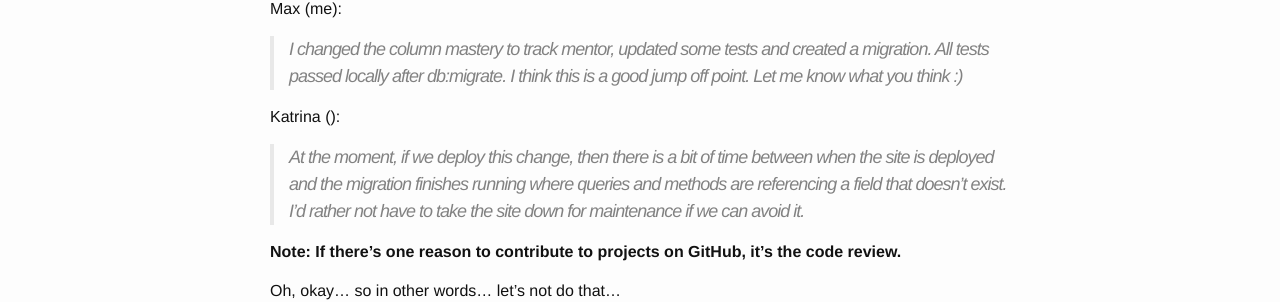
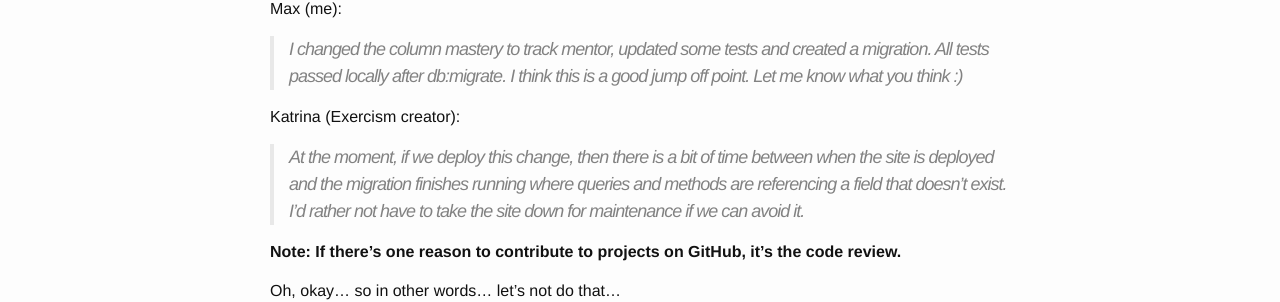
Before and after one commit to learntocodesb/learn-to-code-blog, a Jekyll site: the page built from _posts/2016-03-08-renaming-database-columns-safely.markdown, in a window 1280 px wide. Shown: the part 608-910 px from the top of the page. Built offline with Jekyll 4.4.1, drawn with Linux system fonts in a browser that asks for light colours.

Commit message:
remove heroku cruft, slim down post template for easier styling/understanding, fix post typo

```diff
--- a/Gemfile
+++ b/Gemfile
@@ -1,5 +1,4 @@
 source 'https://rubygems.org'
-ruby '2.3.0'
 
 gem 'jekyll'
 gem 'kramdown'
--- a/_config.yml
+++ b/_config.yml
@@ -3,7 +3,7 @@ title: Learn to Code -- Santa Barbara
 email: info@learntocodesb.org
 description: A group that teaches people to read good... code.
 baseurl: "" # the subpath of your site, e.g. /blog
-url: "http://learntocodesb.org" # the base hostname & protocol for your site
+url: "http://learntocodesb.github.io" # the base hostname & protocol for your site
 github_username: learntocodesb
 meetup_link: "http://www.meetup.com/learn-to-code-santa-barbara"
 
@@ -12,4 +12,4 @@ markdown: kramdown
 
 # Deploy settings
 gems: ['kramdown']
-exclude: ['config.ru', 'Gemfile', 'Gemfile.lock', 'Procfile', 'Rakefile', 'vendor', 'README.md']
+exclude: ['Gemfile', 'Gemfile.lock', 'Rakefile', 'vendor', 'README.md']
--- a/_layouts/post.html
+++ b/_layouts/post.html
@@ -1,14 +1,21 @@
 ---
 layout: default
 ---
-<article class="post" itemscope itemtype="http://schema.org/BlogPosting">
+<article class="post">
 
   <header class="post-header">
-    <h1 class="post-title" itemprop="name headline">{{ page.title }}</h1>
-    <p class="post-meta"><time datetime="{{ page.date | date_to_xmlschema }}" itemprop="datePublished">{{ page.date | date: "%b %-d, %Y" }}</time>{% if page.author %} • <span itemprop="author" itemscope itemtype="http://schema.org/Person"><span itemprop="name"><a href="https://github.com/{{ page.author_github }}">{{ page.author }}</span></a></span>{% endif %}</p>
+    <h1 class="post-title">{{ page.title }}</h1>
+    <p class="post-meta">
+      <time>{{ page.date | date: "%b %-d, %Y" }}</time>
+      {% if page.author %}
+        • <span>
+          <a href="https://github.com/{{ page.author_github }}">{{ page.author }}</a>
+        </span>
+      {% endif %}
+    </p>
   </header>
 
-  <div class="post-content" itemprop="articleBody">
+  <div class="post-content">
     {{ content }}
   </div>
 
--- a/_posts/2016-03-08-renaming-database-columns-safely.markdown
+++ b/_posts/2016-03-08-renaming-database-columns-safely.markdown
@@ -24,7 +24,7 @@ Max (me):
 
 >I changed the column mastery to track mentor, updated some tests and created a migration. All tests passed locally after db:migrate. I think this is a good jump off point. Let me know what you think :)
 
-Katrina ():
+Katrina (Exercism creator):
 
 >At the moment, if we deploy this change, then there is a bit of time between when the site is deployed and the migration finishes running where queries and methods are referencing a field that doesn't exist. I'd rather not have to take the site down for maintenance if we can avoid it.
 
```
Also changed, not shown: 3 other files.
